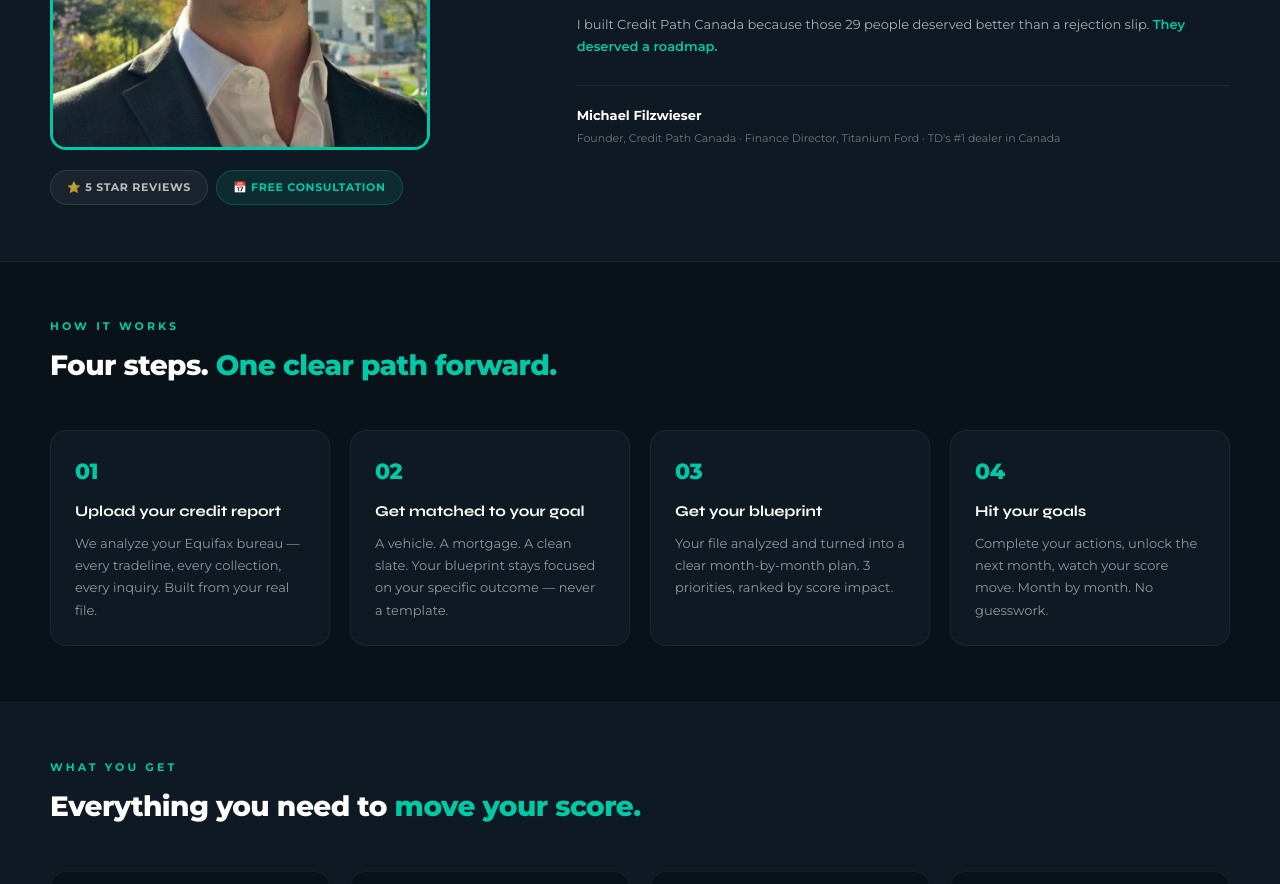
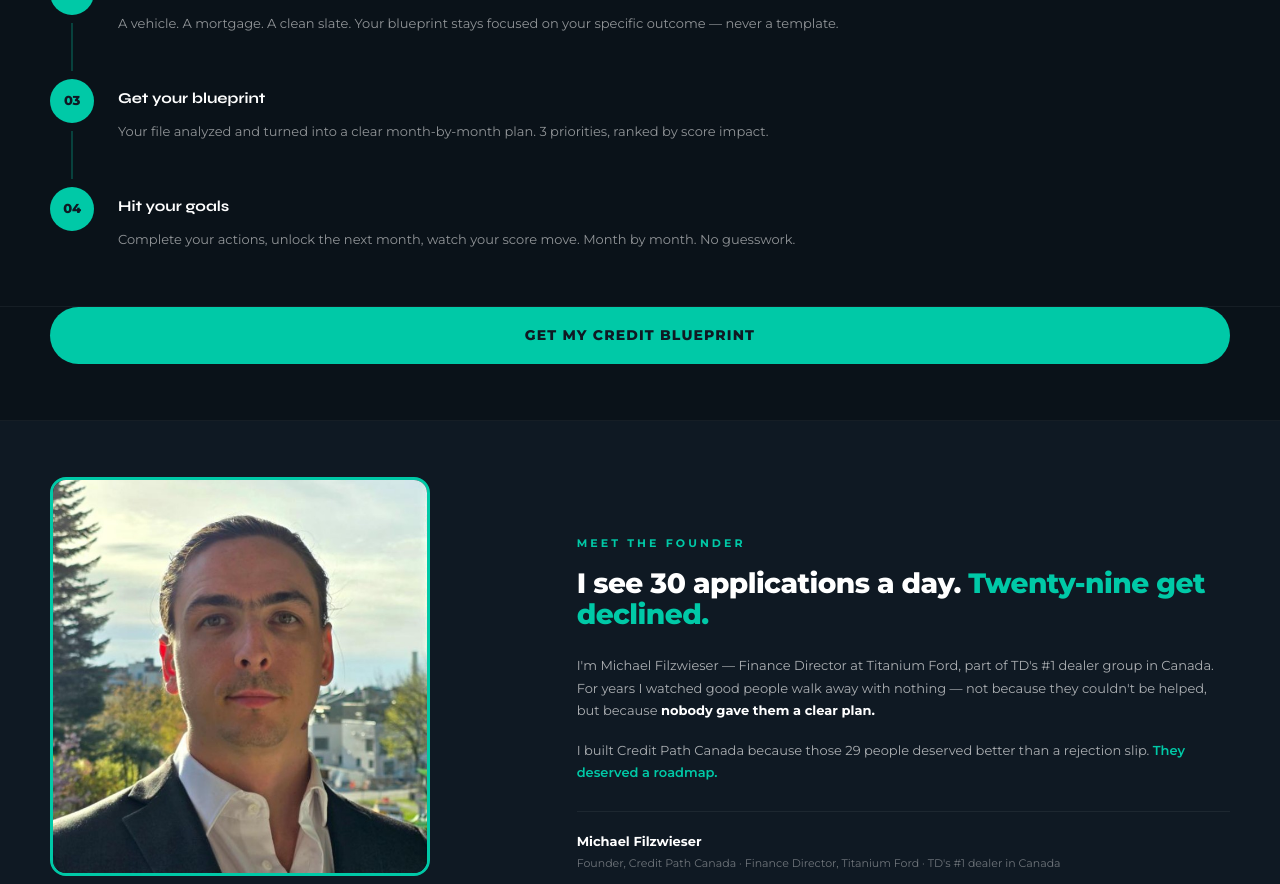
Before and after one commit to mikefilzwieser-alt/creditpath-canada, a Next.js app: page /v2 in a window 1280 px wide. Shown: the part 960-1844 px from the top of the page. Built offline with nearby package versions, Linux system fonts and the light colour scheme.

Commit message:
refactor: v2 homepage - emoji icons, vertical steps, reorder sections

```diff
--- a/app/v2/page.tsx
+++ b/app/v2/page.tsx
@@ -36,12 +36,12 @@ const testimonials = [
 ];
 
 const valueCards = [
-  { icon: "◆", title: "Your Credit Blueprint", tag: "$497 value", body: "A personalized 24-month plan built from your Equifax bureau. Not a template. Your file, your plan, your path." },
-  { icon: "△", title: "Monthly Action Plan", tag: "$197/yr value", body: "3 clear priorities every month, ranked by score impact. Always know what to do next." },
-  { icon: "◇", title: "Recommended Credit Products", tag: "$199 value", body: "The exact cards that move your score fastest — with referral bonuses built in." },
-  { icon: "◉", title: "Financial Planning Session", tag: "$199 value", body: "Access a licensed financial specialist through Brandon Kirk at Safe Wealth Planners." },
-  { icon: "◈", title: "Direct Line to a Finance Director", tag: "Priceless", body: "Michael Filzwieser at Titanium Ford reviews your file personally. When your window opens — he gets you approved." },
-  { icon: "●", title: "Personal Loan Access", tag: "No hard check", body: "Pre-qualify without a hard inquiry. We connect you with trusted lending partners when the timing is right." },
+  { icon: "📋", title: "Your Credit Blueprint", body: "A personalized 24-month plan built from your Equifax bureau. Not a template. Your file, your plan, your path." },
+  { icon: "📅", title: "Monthly Action Plan", body: "3 clear priorities every month, ranked by score impact. Always know what to do next." },
+  { icon: "💳", title: "Recommended Credit Products", body: "The exact cards that move your score fastest — with referral bonuses built in." },
+  { icon: "🤝", title: "Financial Planning Session", body: "Access a licensed financial specialist through Brandon Kirk at Safe Wealth Planners." },
+  { icon: "🏆", title: "Direct Line to a Finance Director", body: "Michael Filzwieser at Titanium Ford reviews your file personally. When your window opens — he gets you approved." },
+  { icon: "🔓", title: "Personal Loan Access", body: "Pre-qualify without a hard inquiry. We connect you with trusted lending partners when the timing is right." },
 ];
 
 const scoreBars = [
@@ -135,6 +135,47 @@ export default function HomepageV2() {
           </div>
         </section>
 
+        {/* HOW IT WORKS */}
+        <section style={{ background: NAVY_DEEP, padding: "56px 24px", borderBottom: "1px solid rgba(255,255,255,0.05)" }}>
+          <div style={{ maxWidth: 1180, margin: "0 auto" }}>
+            <p style={{ fontSize: 11, fontWeight: 700, letterSpacing: "0.28em", textTransform: "uppercase", color: TEAL, marginBottom: 16 }}>How it works</p>
+            <h2 style={{ fontFamily: FONT_STACK, fontSize: "clamp(20px, 2.4vw, 28px)", fontWeight: 800, lineHeight: 1.12, letterSpacing: "-0.02em", color: "#fff", marginBottom: 48, maxWidth: 700 }}>
+              Four steps. <span style={{ color: TEAL }}>One clear path forward.</span>
+            </h2>
+
+            <div style={{ display: "flex", flexDirection: "column" }}>
+              {[
+                { n: "01", t: "Upload your credit report", b: "We analyze your Equifax bureau — every tradeline, every collection, every inquiry. Built from your real file." },
+                { n: "02", t: "Get matched to your goal", b: "A vehicle. A mortgage. A clean slate. Your blueprint stays focused on your specific outcome — never a template." },
+                { n: "03", t: "Get your blueprint", b: "Your file analyzed and turned into a clear month-by-month plan. 3 priorities, ranked by score impact." },
+                { n: "04", t: "Hit your goals", b: "Complete your actions, unlock the next month, watch your score move. Month by month. No guesswork." },
+              ].map((step, i, arr) => (
+                <div key={step.n} style={{ display: "flex", gap: 24 }}>
+                  <div style={{ display: "flex", flexDirection: "column", alignItems: "center", flexShrink: 0, width: 44 }}>
+                    <div style={{ width: 44, height: 44, borderRadius: "50%", background: TEAL, color: NAVY, display: "flex", alignItems: "center", justifyContent: "center", fontSize: 13, fontWeight: 800, letterSpacing: "-0.02em" }}>{step.n}</div>
+                    {i < arr.length - 1 ? (
+                      <div style={{ width: 2, flex: 1, minHeight: 48, background: "rgba(0,201,167,0.25)", marginTop: 8, marginBottom: 8 }} />
+                    ) : null}
+                  </div>
+                  <div style={{ paddingBottom: i < arr.length - 1 ? 32 : 0, paddingTop: 8 }}>
+                    <h3 style={{ fontSize: 15, fontWeight: 700, color: "#fff", marginBottom: 10 }}>{step.t}</h3>
+                    <p style={{ fontSize: 13, lineHeight: 1.7, color: "rgba(255,255,255,0.55)" }}>{step.b}</p>
+                  </div>
+                </div>
+              ))}
+            </div>
+          </div>
+        </section>
+
+        {/* CTA — between How it works and founder */}
+        <section style={{ background: NAVY_DEEP, padding: "0 24px 56px", borderBottom: "1px solid rgba(255,255,255,0.05)" }}>
+          <div style={{ maxWidth: 1180, margin: "0 auto" }}>
+            <Link href="/onboarding" style={{ display: "block", width: "100%", textAlign: "center", background: TEAL, color: NAVY, padding: "18px 44px", borderRadius: 100, fontSize: 14, fontWeight: 800, textDecoration: "none", letterSpacing: "0.08em", textTransform: "uppercase", transition: "transform 0.2s", boxSizing: "border-box" }} onMouseOver={(e) => (e.currentTarget.style.transform = "translateY(-2px) scale(1.02)")} onMouseOut={(e) => (e.currentTarget.style.transform = "translateY(0) scale(1)")}>
+              Get My Credit Blueprint
+            </Link>
+          </div>
+        </section>
+
         {/* MICHAEL */}
         <section style={{ background: NAVY, padding: "56px 24px", borderBottom: "1px solid rgba(255,255,255,0.05)" }}>
           <div style={{ maxWidth: 1180, margin: "0 auto", display: "grid", gridTemplateColumns: "1fr 1.4fr", gap: 60, alignItems: "center" }} className="michael-grid">
@@ -164,31 +205,6 @@ export default function HomepageV2() {
           </div>
         </section>
 
-        {/* HOW IT WORKS */}
-        <section style={{ background: NAVY_DEEP, padding: "56px 24px", borderBottom: "1px solid rgba(255,255,255,0.05)" }}>
-          <div style={{ maxWidth: 1180, margin: "0 auto" }}>
-            <p style={{ fontSize: 11, fontWeight: 700, letterSpacing: "0.28em", textTransform: "uppercase", color: TEAL, marginBottom: 16 }}>How it works</p>
-            <h2 style={{ fontFamily: FONT_STACK, fontSize: "clamp(20px, 2.4vw, 28px)", fontWeight: 800, lineHeight: 1.12, letterSpacing: "-0.02em", color: "#fff", marginBottom: 48, maxWidth: 700 }}>
-              Four steps. <span style={{ color: TEAL }}>One clear path forward.</span>
-            </h2>
-
-            <div style={{ display: "grid", gridTemplateColumns: "repeat(auto-fit, minmax(240px, 1fr))", gap: 20 }}>
-              {[
-                { n: "01", t: "Upload your credit report", b: "We analyze your Equifax bureau — every tradeline, every collection, every inquiry. Built from your real file." },
-                { n: "02", t: "Get matched to your goal", b: "A vehicle. A mortgage. A clean slate. Your blueprint stays focused on your specific outcome — never a template." },
-                { n: "03", t: "Get your blueprint", b: "Your file analyzed and turned into a clear month-by-month plan. 3 priorities, ranked by score impact." },
-                { n: "04", t: "Hit your goals", b: "Complete your actions, unlock the next month, watch your score move. Month by month. No guesswork." },
-              ].map((step) => (
-                <div key={step.n} style={{ background: NAVY, border: "1px solid rgba(255,255,255,0.06)", borderRadius: 16, padding: 24, transition: "transform 0.25s ease, border-color 0.25s ease" }} onMouseOver={(e) => { e.currentTarget.style.transform = "translateY(-4px)"; e.currentTarget.style.borderColor = "rgba(0,201,167,0.25)"; }} onMouseOut={(e) => { e.currentTarget.style.transform = "translateY(0)"; e.currentTarget.style.borderColor = "rgba(255,255,255,0.06)"; }}>
-                  <p style={{ fontSize: 22, fontWeight: 800, color: TEAL, marginBottom: 12, letterSpacing: "-0.02em" }}>{step.n}</p>
-                  <h3 style={{ fontSize: 15, fontWeight: 700, color: "#fff", marginBottom: 10 }}>{step.t}</h3>
-                  <p style={{ fontSize: 13, lineHeight: 1.7, color: "rgba(255,255,255,0.55)" }}>{step.b}</p>
-                </div>
-              ))}
-            </div>
-          </div>
-        </section>
-
         {/* VALUE STACK */}
         <section style={{ background: NAVY, padding: "56px 24px", borderBottom: "1px solid rgba(255,255,255,0.05)" }}>
           <div style={{ maxWidth: 1180, margin: "0 auto" }}>
@@ -200,10 +216,7 @@ export default function HomepageV2() {
             <div style={{ display: "grid", gridTemplateColumns: "repeat(auto-fit, minmax(280px, 1fr))", gap: 20 }}>
               {valueCards.map((card) => (
                 <div key={card.title} style={{ background: NAVY_DEEP, border: "1px solid rgba(255,255,255,0.06)", borderRadius: 16, padding: 28, transition: "transform 0.25s ease, border-color 0.25s ease" }} onMouseOver={(e) => { e.currentTarget.style.transform = "translateY(-4px)"; e.currentTarget.style.borderColor = "rgba(0,201,167,0.25)"; }} onMouseOut={(e) => { e.currentTarget.style.transform = "translateY(0)"; e.currentTarget.style.borderColor = "rgba(255,255,255,0.06)"; }}>
-                  <div style={{ display: "flex", justifyContent: "space-between", alignItems: "flex-start", marginBottom: 16 }}>
-                    <span style={{ fontSize: 22, color: TEAL }}>{card.icon}</span>
-                    <span style={{ fontSize: 10, fontWeight: 800, color: TEAL, letterSpacing: "0.08em", textTransform: "uppercase", background: "rgba(0,201,167,0.1)", padding: "4px 10px", borderRadius: 100 }}>{card.tag}</span>
-                  </div>
+                  <span style={{ fontSize: 22, display: "block", marginBottom: 16 }}>{card.icon}</span>
                   <h3 style={{ fontSize: 16, fontWeight: 700, color: "#fff", marginBottom: 10 }}>{card.title}</h3>
                   <p style={{ fontSize: 13, lineHeight: 1.7, color: "rgba(255,255,255,0.55)" }}>{card.body}</p>
                 </div>
```
